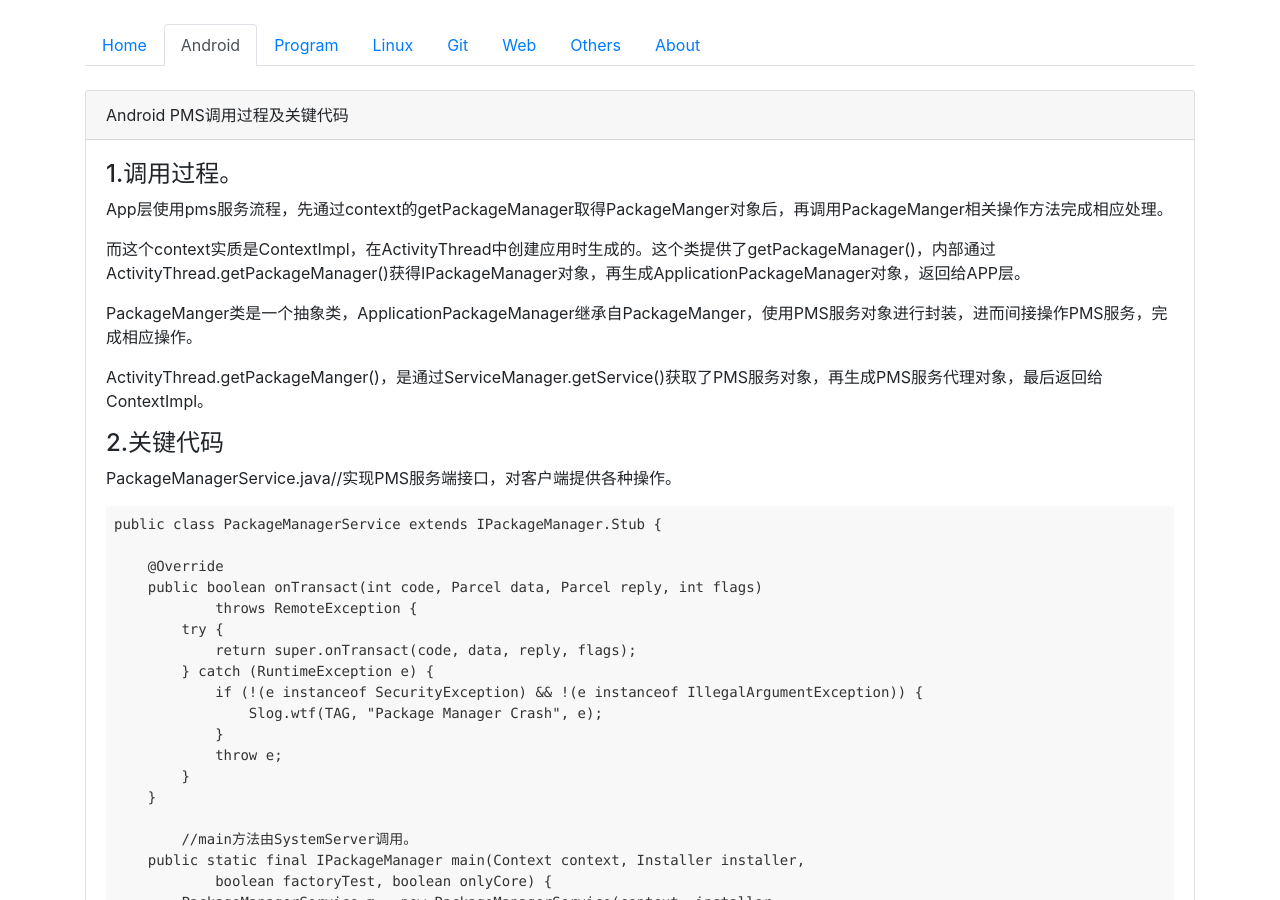
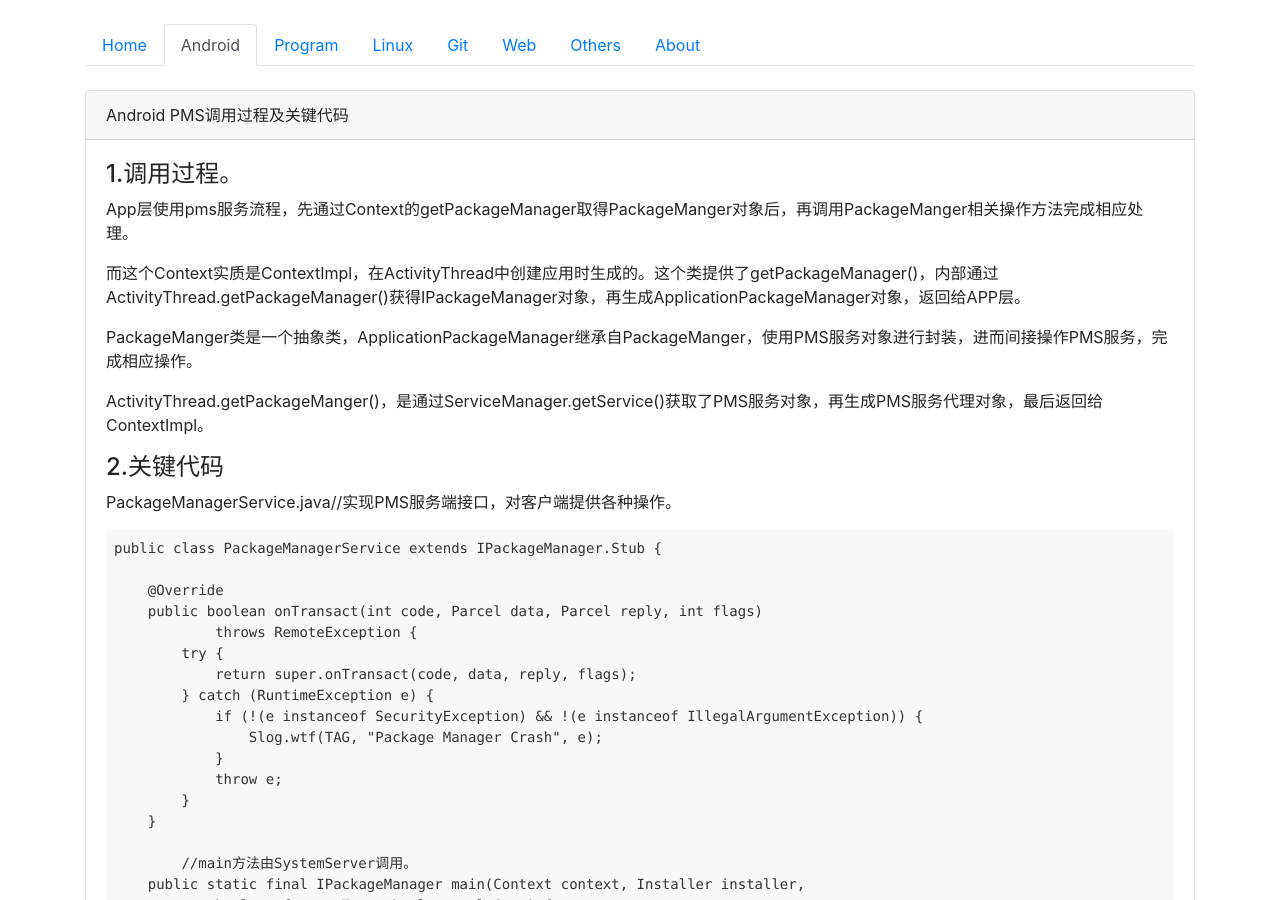
Before and after one commit to panxw/panxw.github.io, a Jekyll site: the page built from _posts/android/2022-04-24-android-pms-process-summary.md, in a window 1280 px wide and 900 px high. Built offline with Jekyll 4.4.1, drawn with Linux system fonts in a browser that asks for light colours.

```diff
--- a/_posts/android/2022-04-24-android-pms-process-summary.md
+++ b/_posts/android/2022-04-24-android-pms-process-summary.md
@@ -6,9 +6,9 @@ category: "android"
 tags: [Android, pms, process, summary]
 ---
 #### 1.调用过程。
-App层使用pms服务流程，先通过context的getPackageManager取得PackageManger对象后，再调用PackageManger相关操作方法完成相应处理。
+App层使用pms服务流程，先通过Context的getPackageManager取得PackageManger对象后，再调用PackageManger相关操作方法完成相应处理。
 
-而这个context实质是ContextImpl，在ActivityThread中创建应用时生成的。这个类提供了getPackageManager()，内部通过ActivityThread.getPackageManager()获得IPackageManager对象，再生成ApplicationPackageManager对象，返回给APP层。
+而这个Context实质是ContextImpl，在ActivityThread中创建应用时生成的。这个类提供了getPackageManager()，内部通过ActivityThread.getPackageManager()获得IPackageManager对象，再生成ApplicationPackageManager对象，返回给APP层。
 
 PackageManger类是一个抽象类，ApplicationPackageManager继承自PackageManger，使用PMS服务对象进行封装，进而间接操作PMS服务，完成相应操作。
 
```
